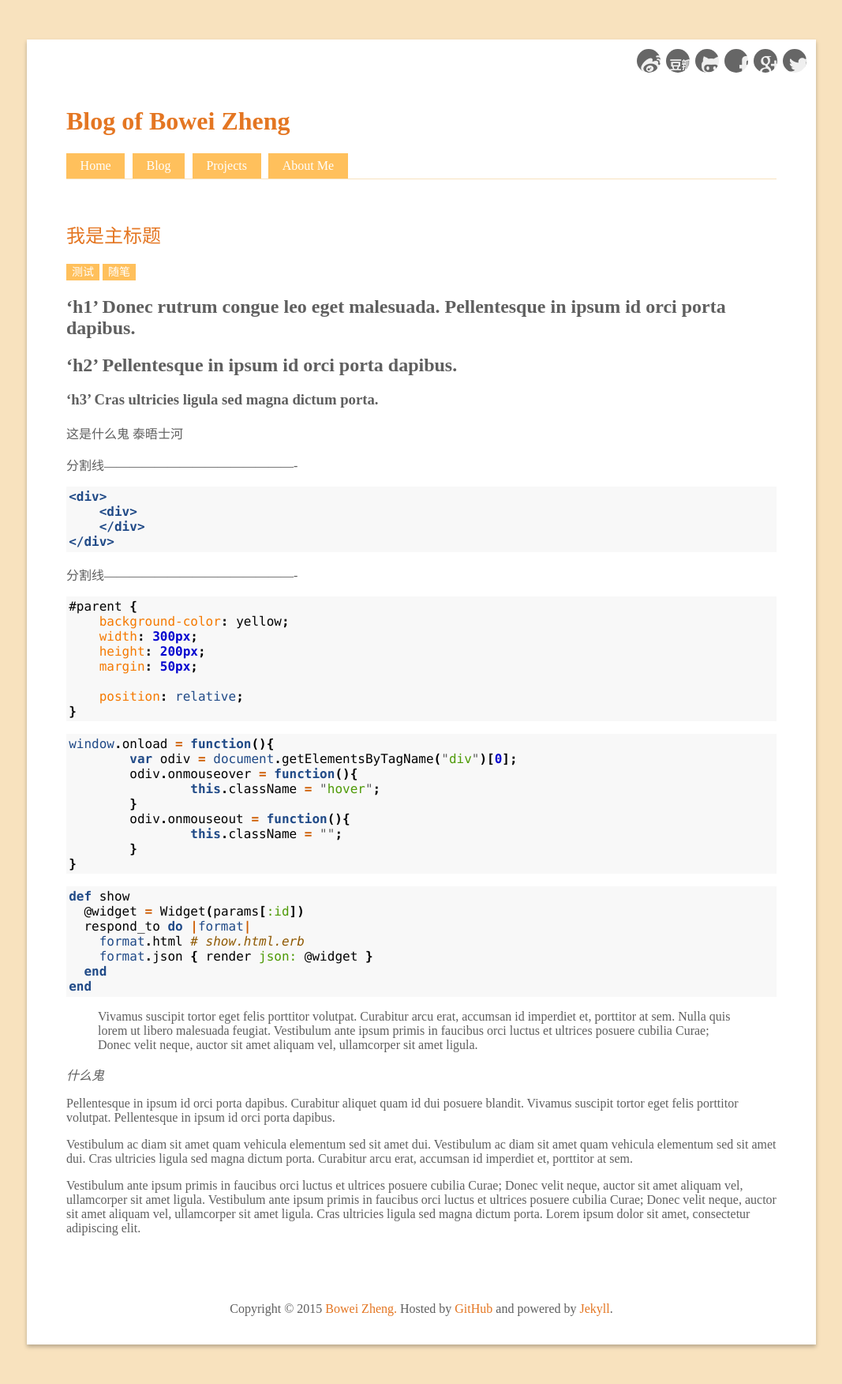
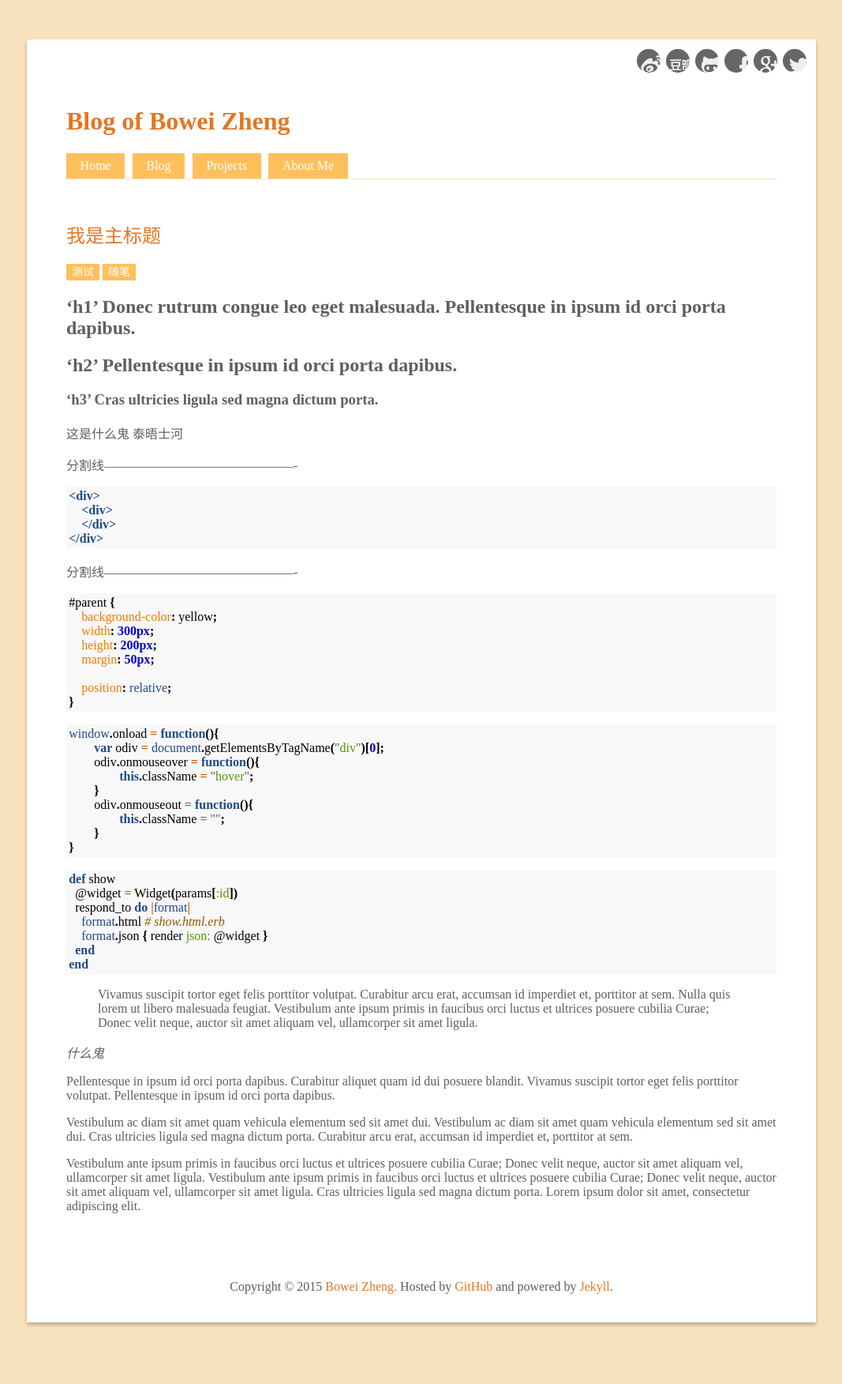
Before and after one commit to wynn719/blog, a Jekyll site: the page built from _posts/2012-08-25-hello-world.md, in a window 1280 px wide. Shown: the whole page at 79% size, without its empty margins (106-1173 px from the left). Built offline with Jekyll 4.4.1, drawn with Linux system fonts in a browser that asks for light colours; comment, search, counter and statistics services are not loaded; after the commit the page ends 1724 px from its top, so only the background shows below that.

```diff
--- a/css/default.css
+++ b/css/default.css
@@ -34,7 +34,7 @@
 	/*text-decoration: underline;*/
 }
 code{
-	font-family: Consolas,"Courier New",Courier;
+	font-family: "微软雅黑";
 }
 /* wrapper */
 .wrapper{
```
